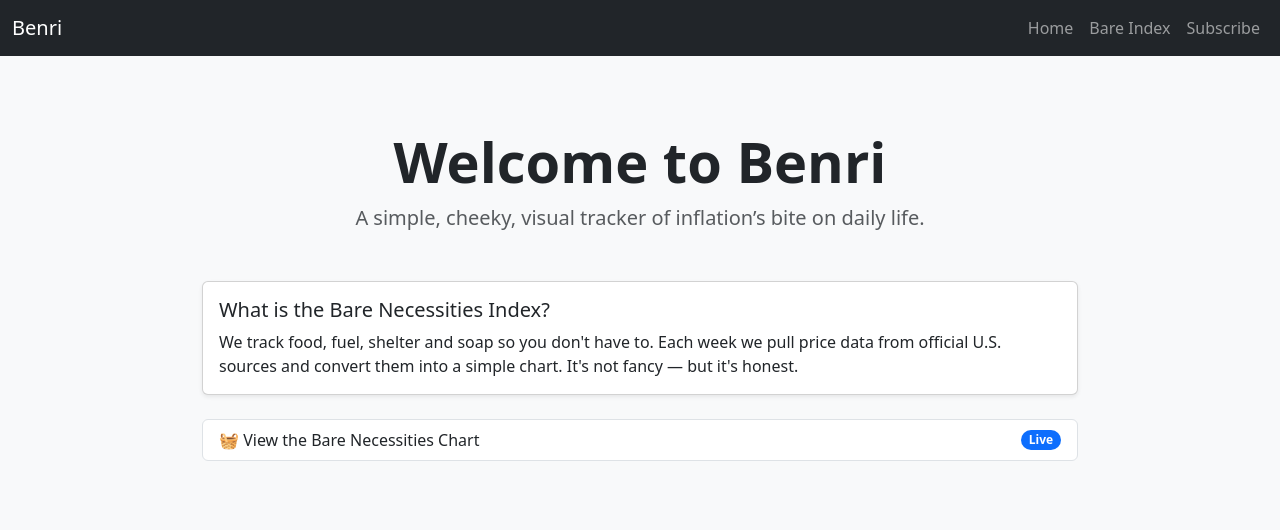
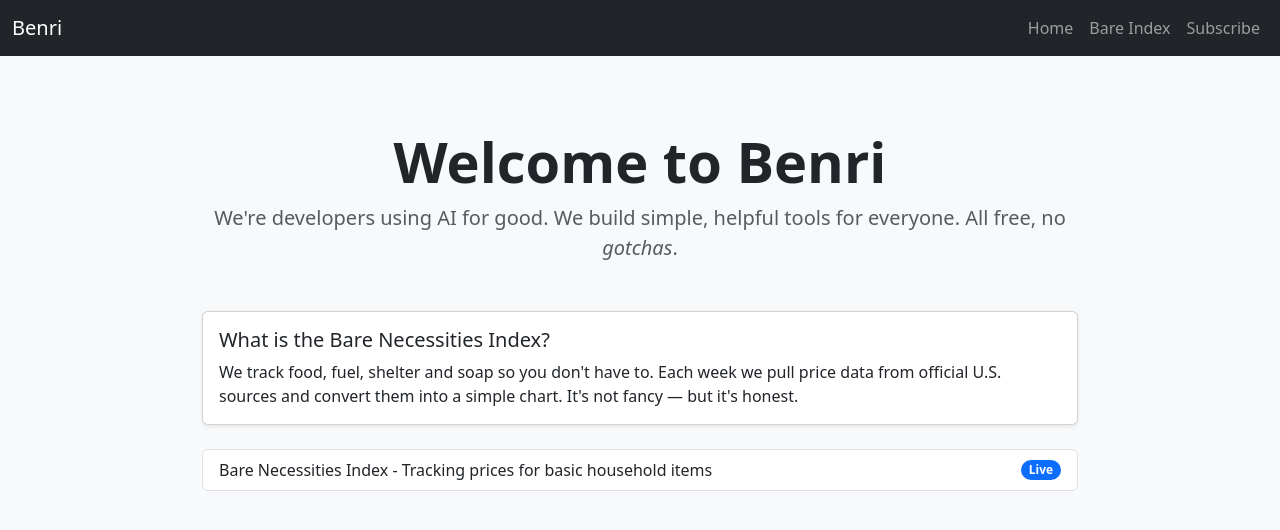
Before and after one commit to RixGpt/benri, a Jekyll site: the page built from index.md, in a window 1280 px wide. Shown: the top 530 px of the page. Built offline with Jekyll 4.4.1, drawn with Linux system fonts in a browser that asks for light colours.

Commit message:
Update index.md

```diff
--- a/index.md
+++ b/index.md
@@ -5,7 +5,7 @@ title: Welcome to Benri
 
 <div class="text-center my-5">
   <h1 class="display-4 fw-bold">Welcome to Benri</h1>
-  <p class="lead text-muted">A simple, cheeky, visual tracker of inflation’s bite on daily life.</p>
+  <p class="lead text-muted">We're developers using AI for good. We build simple, helpful tools for everyone. All free, no <i>gotchas</i>.</p>
 </div>
 
 <div class="card shadow-sm mb-4">
@@ -16,8 +16,8 @@ title: Welcome to Benri
 </div>
 
 <div class="list-group">
-  <a href="/bare.html" class="list-group-item list-group-item-action d-flex justify-content-between align-items-center">
-    🧺 View the Bare Necessities Chart
+  <a href="/benri/bare.html" class="list-group-item list-group-item-action d-flex justify-content-between align-items-center">
+    Bare Necessities Index - Tracking prices for basic household items
     <span class="badge bg-primary rounded-pill">Live</span>
   </a>
 </div>
```
